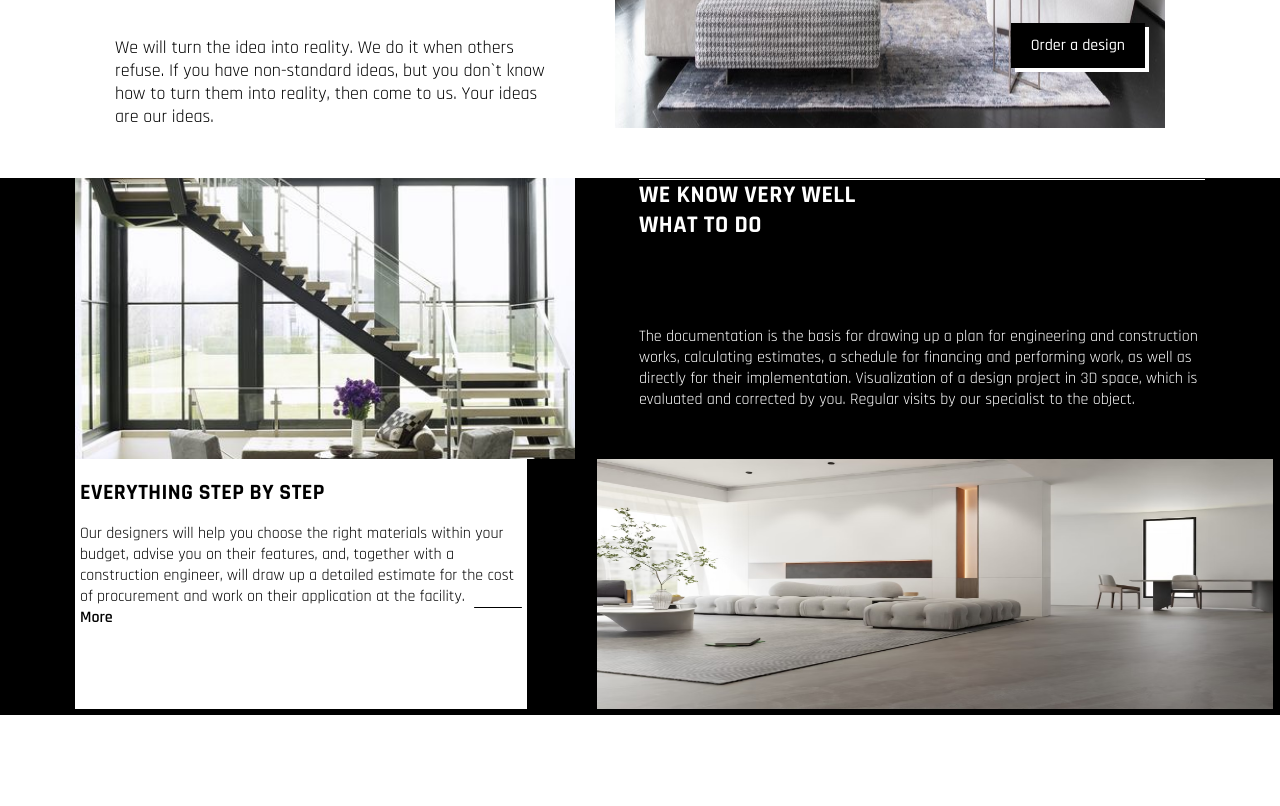
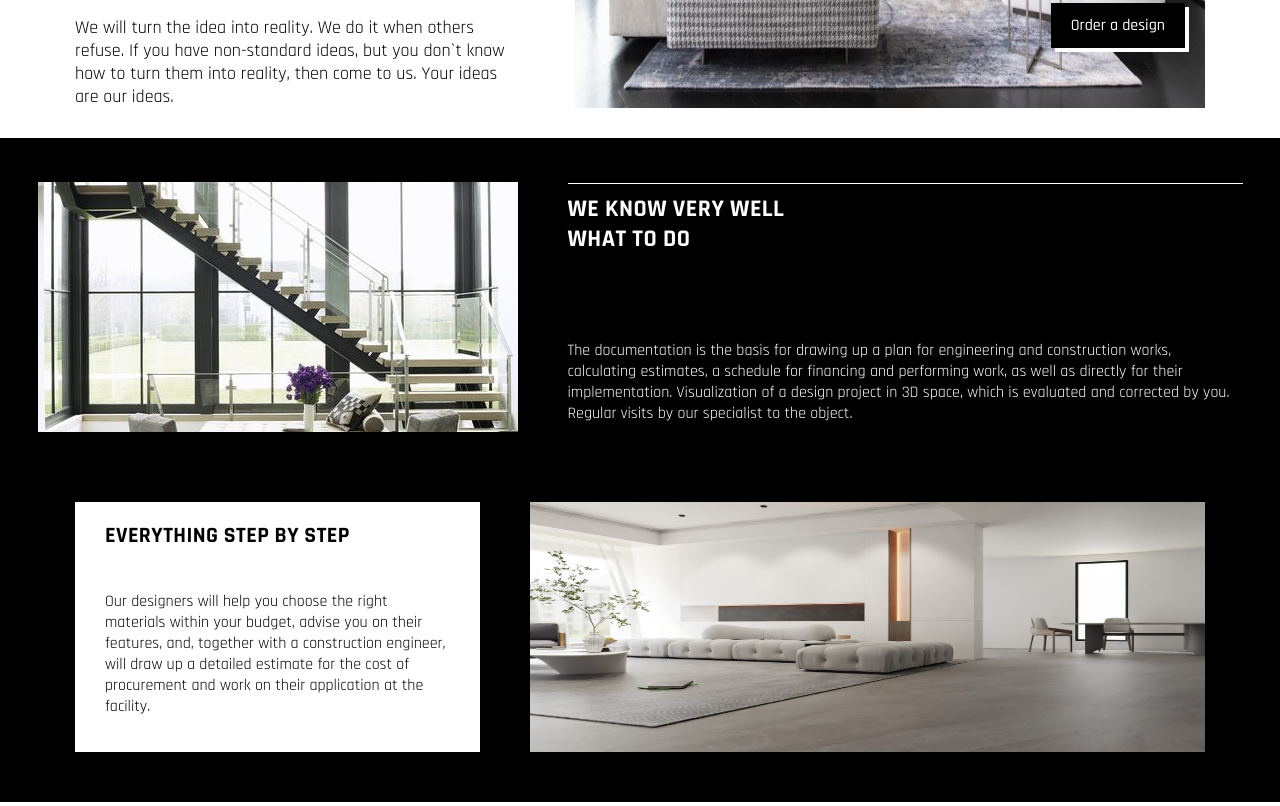
Before and after one commit to NigarIsgandarzada/FantomInterior, a plain HTML site: page index.html in a window 1280 px wide. Shown: the part 635-1441 px from the top of the page. Drawn offline with Linux system fonts and the light colour scheme.

Commit message:
Update html and css files

```diff
--- a/index.html
+++ b/index.html
@@ -59,6 +59,8 @@
         <section class="second-section">
             <div class="container">
                 <!-- First row -->
+                <div class="second__section-wrapper">
+
                     <div class="row">
                         <div class="first-el-of-row">
                             <img class="first-image" src="images/stairs.png" alt="stairs" class="row-1-img">
@@ -67,9 +69,12 @@
                         <div class="black__text-box" id="with-line">
                             <h2>WE KNOW VERY WELL <br>WHAT TO DO</h2>
                             <p>
-                            The documentation is the basis for drawing up a plan for engineering and construction works,
-                            calculating estimates, a schedule for financing and performing work, as well as directly for
-                            their implementation. Visualization of a design project in 3D space, which is evaluated and
+                                The documentation is the basis for drawing up a plan for engineering and construction
+                                works,
+                                calculating estimates, a schedule for financing and performing work, as well as directly
+                                for
+                                their implementation. Visualization of a design project in 3D space, which is evaluated
+                                and
                                 corrected by you. Regular visits by our specialist to the object.
                             </p>
                         </div>
@@ -97,11 +102,9 @@
                             <img class="second-img" src="images/Living Room.png" alt="Guest Room">
                         </div>
                     </div>
-
-
                 </div>
             </div>
-
+            </div>
         </section>
 
 
--- a/style.css
+++ b/style.css
@@ -4,6 +4,7 @@
   box-sizing: border-box;
   margin: 0;
   padding: 0;
+    font-family: "Rajdhani", sans-serif;
 }
 
 .container {
@@ -11,33 +12,19 @@
   padding-inline: 75px;
 }
 
-body {
-  font-family: "Rajdhani", sans-serif;
-  width: 100vw;
-  height: 100vh;
-}
-
 
 
 /* First Page*/
 
-main {
-  width: 100%;
-}
-
 .first-section {
   position: relative;
-  padding: 20px 40px;
+  padding-bottom: 30px;
 
-}
-
-.second-section {
-  background-color: black;
 }
 
 .black__text-box {
   display: flex;
-  width: 870px;
+  width: 675px;
   flex-direction: column;
   gap: 70px;
   color: white;
@@ -49,6 +36,7 @@ main {
   align-items: center;
   border-top: 2px solid black;
   border-bottom: 2px solid black;
+  margin-top: 30px;
 }
 
 .main-title {
@@ -81,7 +69,7 @@ main {
 
 .content {
   display: flex;
-  margin-block: 30px;
+  justify-content: space-between;
 }
 
 .left-side {
@@ -185,49 +173,65 @@ main {
 
 .second-section {
   width: 100%;
+  background: #000;
 }
 
 
 .first-image {
-  width: 500px;
-  height: 281px;
+  width: 480px;
+  height: 250px;
   object-fit: cover;
   display: block;
   margin: 0;
 }
 
+.second__section-wrapper {
+  display: flex;
+  justify-content: center;
+  align-items: center;
+  flex-direction: column;
+  padding: 44px 0;
+  gap: 70px;
+}
+
 .row {
   display: flex;
-  gap: 4rem;
+  gap: 50px;
 }
 
 .reverse {
   display: flex;
-  flex-direction: row;
-  gap: 70px;
+  justify-content: center;
+  width: 100%;
+  gap: 50px;
+
 }
 
 .white-text-box {
-  width: 40%;
-  height: 250px;
   background-color: white;
   color: #000;
   font-size: 16px;
-  padding: 20px 5px;
+  padding: 20px 30px;
 }
 
 .text-head {
   font-size: 22px;
+      padding-bottom: 25px;
+}
 
 }
 
-.sec-el-of-row {
+.black-text-box {
   display: flex;
   flex-direction: column;
   justify-content: space-between;
   width: 55%;
   height: 311px;
   padding: 1rem;
+  background: #000;
+  color: white;
+  margin-top: 100px;
+  padding: 30px;
 }
 
 #with-line {
@@ -236,13 +240,14 @@ main {
 }
 
 .second-img {
-  width: 152%;
+  width: 675px;
   height: 250px;
 }
 
 #with-line {
   border-top: 1px solid white;
   margin-top: 1px;
+  padding-top: 10px;
 }
 
 
@@ -251,12 +256,14 @@ h3 {
   margin: 0 0 16px;
   text-transform: uppercase;
   letter-spacing: .02em;
-  font-weight: 700;
+
 }
 
 .more {
   display: flex;
   justify-content: space-between;
+  padding-bottom: 20px;
+  margin-top: 45px;
 }
 
 .more-link {
@@ -273,6 +280,7 @@ h3 {
   background: #000;
   border-radius: 1px;
   display: inline-block;
+  margin-top: 10px;
 }
 
 
@@ -286,6 +294,10 @@ h3 {
 
 }
 
+.white-text-box {
+  width: 480px;
+  height: 250px;
+}
 
 
 .white-text-box .line {
@@ -302,13 +314,6 @@ h3 {
 
 .main-text {
   padding-bottom: 15px;
-}
-
-.black-text-box {
-  background: #000;
-  color: white;
-  margin-top: 100px;
-  padding: 30px;
 }
 
 .right-side-colomn {
```
Lines whose indentation alone changed are shown as unchanged.
